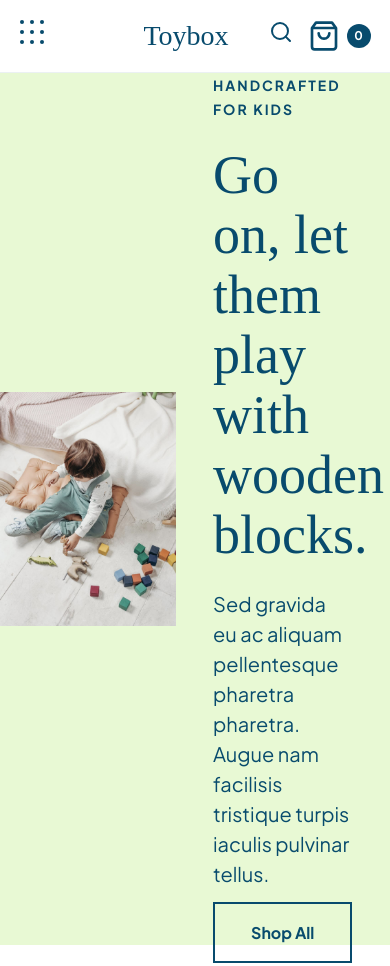
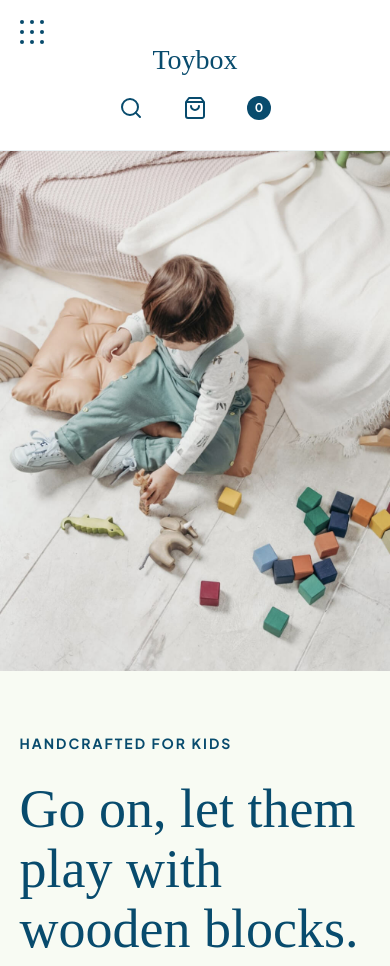
Before and after one commit to beatricegeorgeslemire/ecommerce-store-code, a plain HTML site: page index.html in a window 390 px wide. Shown: the top 966 px of the page. Drawn offline with Linux system fonts and the light colour scheme; files whose address does not match are found by name; a web font is replaced by a local one.

Commit message:
created media Queries for mobile

```diff
--- a/styles/sass/partials/_header.scss
+++ b/styles/sass/partials/_header.scss
@@ -1,5 +1,6 @@
+/* _header.scss */
 header {
-    background-color: $tertiary;
+    background-color: #f8fbf3;
     margin-bottom: 90px;
     display: flex;
     align-items: center;
--- /dev/null
+++ b/styles/sass/partials/_media.scss
@@ -0,0 +1,77 @@
+@media(max-width:975px){
+
+}
+
+@media(max-width:500px){
+  .navBar {
+    .wrapper {
+        flex-direction: column;
+        align-items: center;
+
+        .searchCart button,
+        .searchCart a,
+        .searchCart div {
+            padding: 10px;
+            margin: 0 10px;
+        }
+
+        .searchCart .searchIcon {
+            margin-right: 0;
+        }
+    }
+    .wrapper .logo {
+        margin: 0;
+        padding-bottom: 10px;
+    }
+
+    .wrapper .menuIcon {
+        align-self: flex-start;
+    }
+  }
+
+  header {
+    flex-direction: column;
+    .headerImgContainer{
+        width: 100%;
+    }
+    .headerContent {
+        width: 90%;
+        padding: 3rem 0;
+
+      .contentContainer{
+        margin: 0 auto;
+        width: 100%;
+    }
+    }
+  }
+
+  .categoryGallery {
+      flex-direction: column;
+      .items {
+          width: 100%;
+          margin: 50px 0 25px;
+      }
+  }
+
+  .footerFlexContainer {
+      flex-direction: column;
+      align-items: center;
+      .footerNav {
+        nav {
+        flex-direction: column;
+        align-items: center;
+
+            ul {
+            width: 100%;
+            padding: 15px 0;
+            text-align: center;
+
+            h5 {
+                margin-bottom: 5px;
+            }
+          }
+        }
+      }
+  }
+
+  }
--- a/styles/sass/partials/_nav.scss
+++ b/styles/sass/partials/_nav.scss
@@ -1,4 +1,3 @@
-/* _nav.scss */
 
 .navBar {
     position: sticky;
--- a/styles/sass/partials/_variables.scss
+++ b/styles/sass/partials/_variables.scss
@@ -18,8 +18,8 @@ $baseFontSize: 1rem;
 
 /* site colours */
 $primary: #084b6d;
-$secondary: #d4f0f9;
-$tertiary: #e8f9d4;
-$quaternary: #fff5f5;
+$secondary: #d3f0f9;
+$tertiary: #e8f9d3;
+$quaternary:  #f9d3d3;
 $quinary: #f9d4d4;
 $solidWhite: #fff;
--- a/styles/sass/styles.scss
+++ b/styles/sass/styles.scss
@@ -6,3 +6,4 @@
 @import "./partials/header";
 @import "./partials/footer";
 @import "./partials/categories";
+@import "./partials/media";
```
Also changed, not shown: styles/styles.css.
